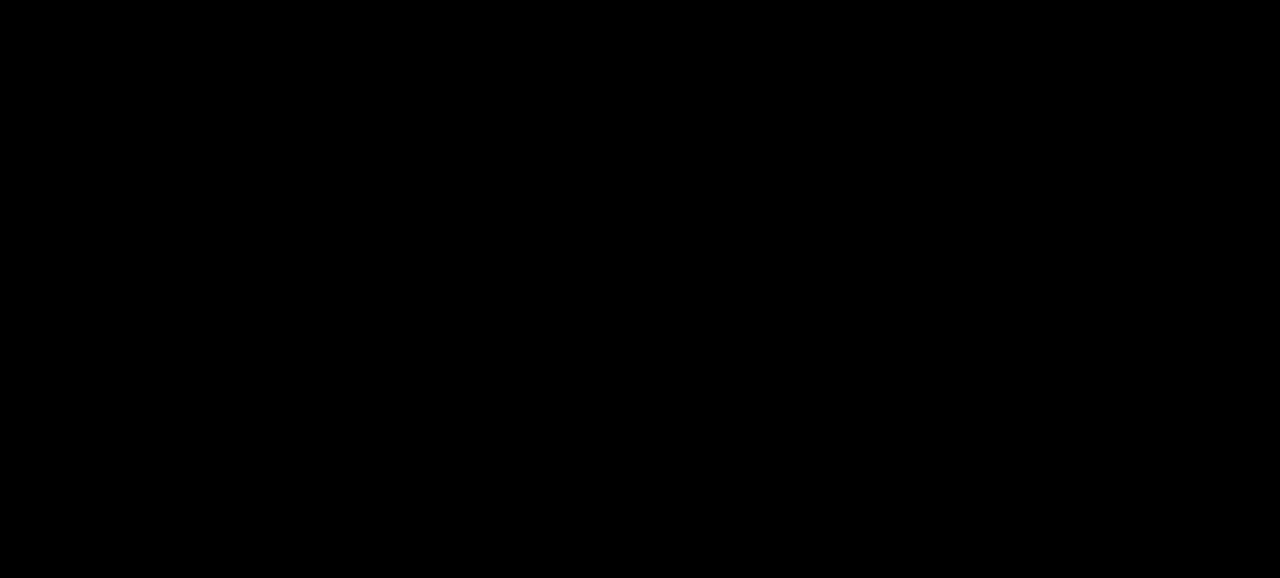
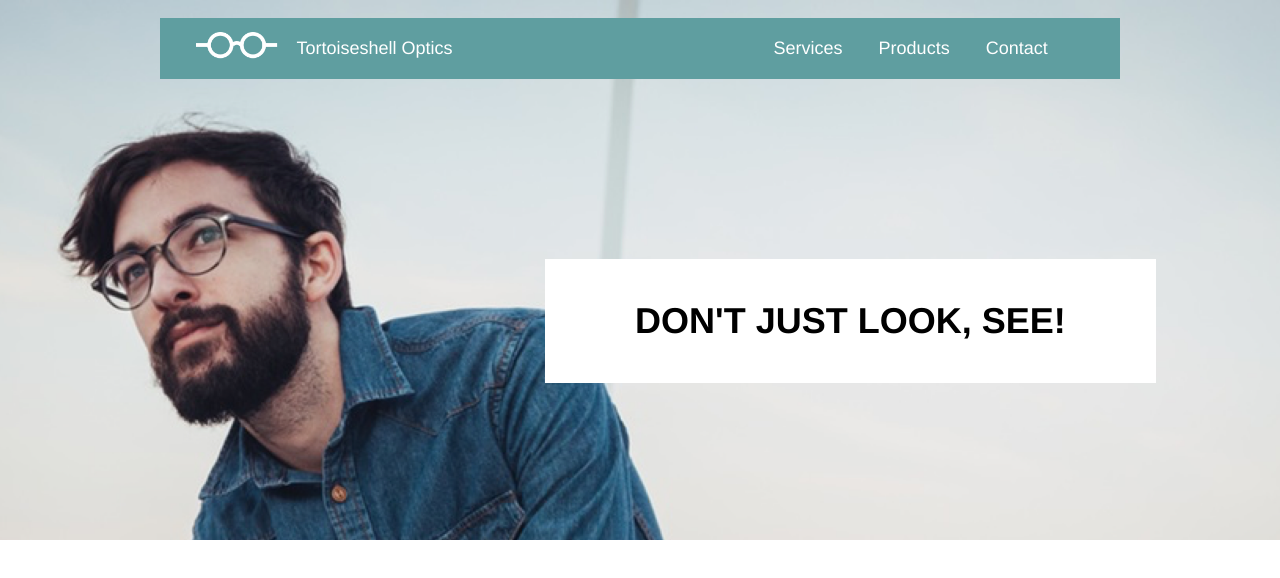
Before and after one commit to andrewsipe/tortoiseshell, a plain HTML site: page index.html in a window 1280 px wide. Drawn offline with Linux system fonts and the light colour scheme.

Commit message:
header/nav/minibanner/herographic complete

```diff
--- a/index.html
+++ b/index.html
@@ -6,21 +6,39 @@
     <meta name="viewport" content="width=device-width, initial-scale=1">
     <link href="./resources/css/normalize.css" rel="stylesheet">
     <link href="./resources/css/style.css" rel="stylesheet">
-    <title>Hello World!</title>
+    <title>Tortoiseshell Optics</title>
 </head>
 
 <!-- image links: ./resources/images/ -->
 
 <body>
+
     <!--Header ==============================================================-->
-    <header>
 
-    </header>
+    <div class="herocontainer">
+        <header>
+            <div class="logo">
+                <a href="./index.html"><img src="./resources/images/icons/logo-white.png" alt=""
+                /></a>
+                <span>Tortoiseshell Optics</span>
+            </div>
+            <!--Navigation ==================================================-->
+            <nav>
+                <a href="#services">Services</a>
+                <a href="#products">Products</a>
+                <a href="#contact">Contact</a>
+            </nav>
+        </header>
+        <div class="container">
+            <div class="minibanner">
+                <h1>DON'T JUST LOOK, SEE!</h1>
+            </div>
+        </div>
+        <!--White floating text box =========================================-->
 
-    <!--Navigation ==========================================================-->
-    <nav>
+    </div>
 
-    </nav>
+
 
     <!--Main Content ========================================================-->
     <div id="maincontent">
--- a/resources/css/style.css
+++ b/resources/css/style.css
@@ -1,45 +1,145 @@
-/* Rem basis ================================================================ */
-html {
-    font-size: 12px;
+/* rem basis ================================================================ */
+html
+{
+    font-size: 18px;
 }
 
-
 /* Standard element styling ================================================= */
-body {
+body
+{
+    /*typography*/
+    font-family: Helvetica, Arial, sans-serif;
+    font-size: 1rem;
+    line-height: 1.4rem;
     /*positioning & display*/
     /*box-model*/
+
     margin: 0;
     padding: 0;
     /*styling*/
 
-    color: white;
-    background-color: black;
-    /*typography*/
-
-    font-family: Helvetica, Arial, sans-serif;
-    font-size: 1rem;
-    line-height: 1.65rem;
+    color: black;
+    background-color: white;
 }
 
-p {
+p
+{
     margin-top: 0;
     margin-bottom: 0;
 }
 
+h1
+{
+    font-size: 2rem;
+    font-weight: bold;
+    line-height: 1.2rem;
+}
 
 /* image links: ../images/ */
+
+.herocontainer
+{
+    position: fixed;
+
+    display: flex;
+
+    width: 100%;
+    height: 30rem;
+
+    background: url('../images/glasses-bg.png') center;
+    background-size: cover;
+
+    flex-flow: column wrap;
+}
+
+
+
 /* Header ====================================================================*/
-header {}
+
+header
+{
+    display: flex;
+
+    width: 53.3rem;
+    /* 1rem = 18px | 53.3rem = 959.4px */
+    margin: 1rem auto 0 auto;
+
+    background-color: cadetblue;
+
+    justify-content: space-between;
+    align-items: center;
+}
+
+.logo
+{
+    display: flex;
+
+    color: white;
+
+    justify-content: flex-start;
+    align-items: center;
+}
+
+.logo img
+{
+    width: auto;
+    max-height: 1.5rem;
+    margin: 0 1rem 0 2rem;
+}
 
 /* Navigation ================================================================*/
-nav {}
+
+nav
+{
+    display: inline-flex;
+
+    padding: 1rem 2rem 1rem 0;
+
+    justify-content: flex-end;
+    ;
+}
+
+nav a
+{
+    margin: 0 2rem 0 0;
+
+    text-decoration: none;
+
+    color: white;
+}
+
+/* White float ===============================================================*/
+.container
+{
+    display: flex;
+
+    width: 53.3rem;
+    margin: 0 auto;
+
+    justify-content: flex-end;
+}
+
+.minibanner
+{
+    position: relative;
+    right: -2rem;
+
+    margin: 10rem 0 0 0;
+    padding: 1.5rem 5rem 1.5rem 5rem;
+
+    background-color: white;
+
+    justify-content: flex-end;
+}
+
 
 /* Main Content ==============================================================*/
-#maincontent {}
 
 /* Footer ====================================================================*/
-footer {}
 
 /*----------------------------------------------------------------------------*/
 /* @media ====================================================================*/
-@media only screen and (max-width: 1024px) {}
+
+@media only screen and (max-width: 1024px)
+{
+}
```
Also changed, not shown: resources/mockups/desktop.jpg (added), resources/mockups/mobile.jpg (added), resources/mockups/redline.jpg (added), resources/mockups/tablet.jpg (added).
